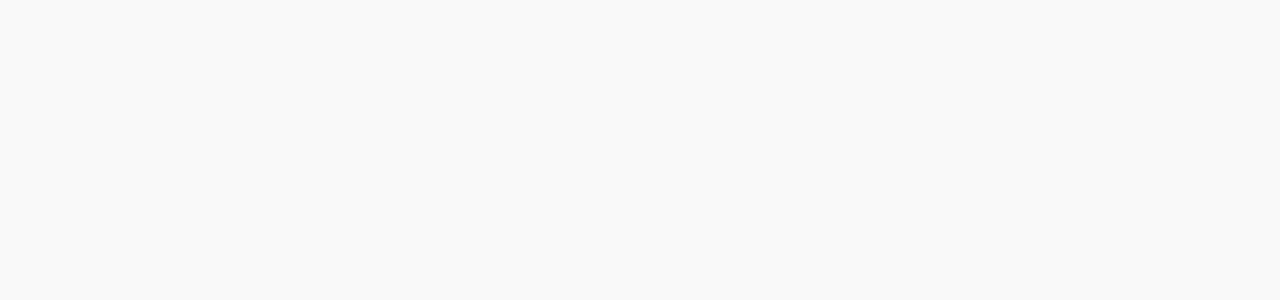
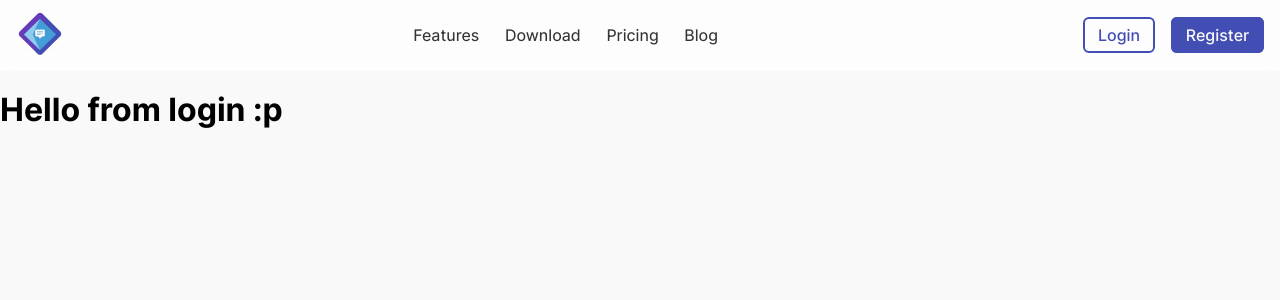
Before and after one commit to NextChatORG/nextchat-web, a Nuxt app: page /login in a window 1280 px wide. Before the commit this address had no page. Shown: the top 300 px of the page. Built offline with nearby package versions, Linux system fonts and the light colour scheme.

Commit message:
feat: add the base for the login and blog page for fix the warn of router

```diff
--- /dev/null
+++ b/pages/blog.vue
@@ -0,0 +1,26 @@
+<!--
+  NextChat - Messages social network
+  Copyright (C) 2021  NextChat Org & NextChat Contributors
+
+  This program is free software: you can redistribute it and/or modify
+  it under the terms of the GNU General Public License as published by
+  the Free Software Foundation, either version 3 of the License, or
+  (at your option) any later version.
+
+  This program is distributed in the hope that it will be useful,
+  but WITHOUT ANY WARRANTY; without even the implied warranty of
+  MERCHANTABILITY or FITNESS FOR A PARTICULAR PURPOSE.  See the
+  GNU General Public License for more details.
+
+  You should have received a copy of the GNU General Public License
+  along with this program.  If not, see <https://www.gnu.org/licenses/>.
+-->
+
+<template>
+  <Header/>
+  <h1>Hello from blog :p</h1>
+</template>
+
+<style lang="scss">
+@import '@/assets/styles/breakpoint', '@/assets/styles/variables';
+</style>
--- /dev/null
+++ b/pages/login.vue
@@ -0,0 +1,26 @@
+<!--
+  NextChat - Messages social network
+  Copyright (C) 2021  NextChat Org & NextChat Contributors
+
+  This program is free software: you can redistribute it and/or modify
+  it under the terms of the GNU General Public License as published by
+  the Free Software Foundation, either version 3 of the License, or
+  (at your option) any later version.
+
+  This program is distributed in the hope that it will be useful,
+  but WITHOUT ANY WARRANTY; without even the implied warranty of
+  MERCHANTABILITY or FITNESS FOR A PARTICULAR PURPOSE.  See the
+  GNU General Public License for more details.
+
+  You should have received a copy of the GNU General Public License
+  along with this program.  If not, see <https://www.gnu.org/licenses/>.
+-->
+
+<template>
+  <Header/>
+  <h1>Hello from login :p</h1>
+</template>
+
+<style lang="scss">
+@import '@/assets/styles/breakpoint', '@/assets/styles/variables';
+</style>
```
